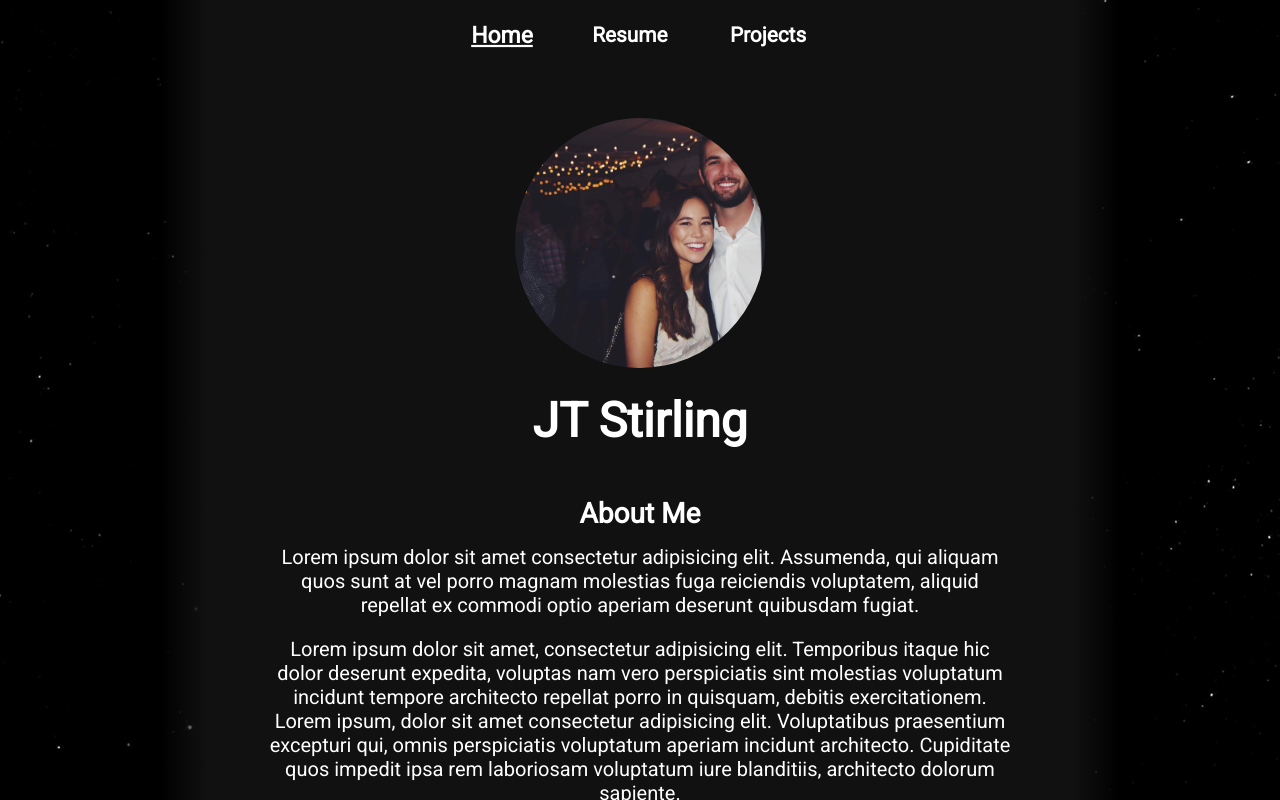
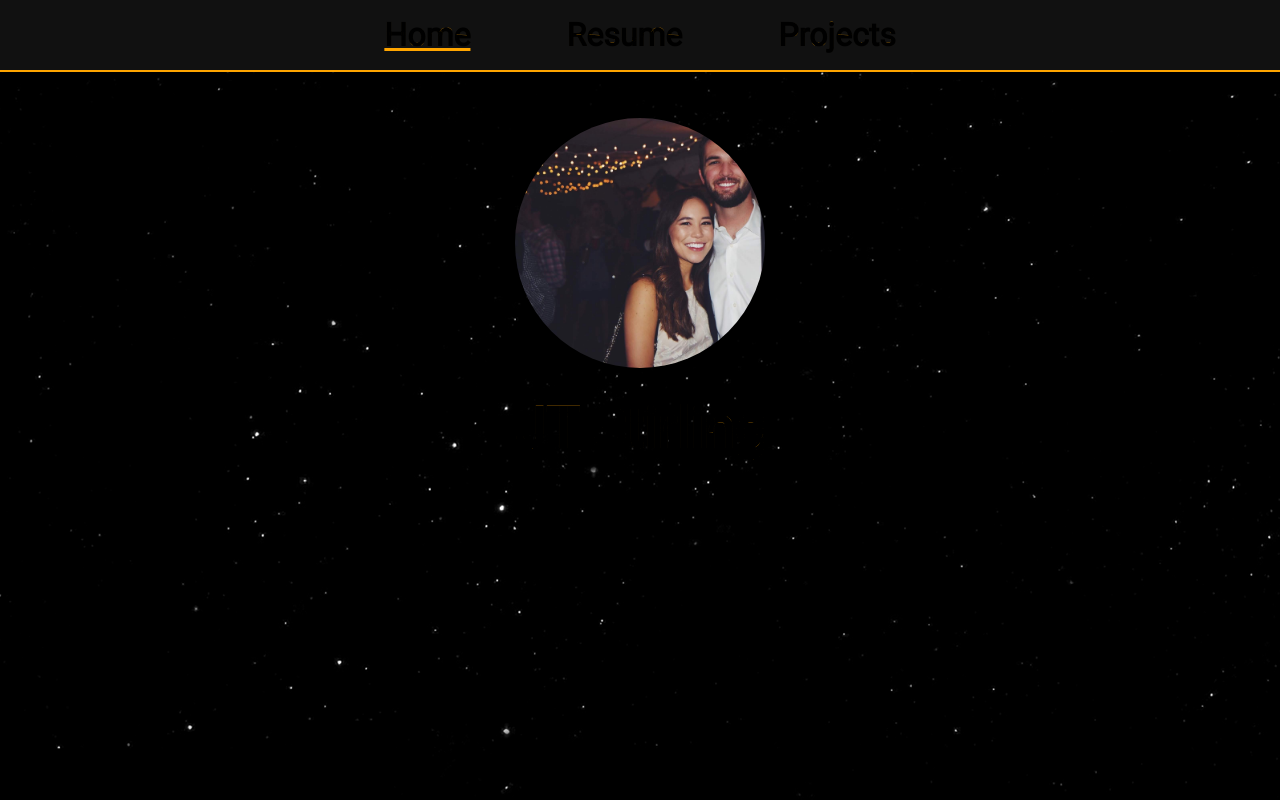
Before and after one commit to jstir123/personal-website, a React (Create React App) app: page / in a window 1280 px wide. Shown: the top 800 px of the page. Built offline with nearby package versions, Linux system fonts and the light colour scheme.

Commit message:
Added in about me crawl sequence

```diff
--- a/src/App.css
+++ b/src/App.css
@@ -14,15 +14,19 @@ a {
 }
 
 h1 {
-    font-size: 3em;
+    font-size: 3.5em;
+    color: #000;
+    -webkit-text-stroke: .01px orange;
 }
 
 h3 {
     font-size: 1.75em;
+    color: orange;
 }
 
 p {
     font-size: 1.25em;
+    color: orange;
 }
 
 .background-container{
@@ -66,6 +70,14 @@ p {
 
 }
 
+.about-me-container {
+    position: relative;
+    height: 100%;
+    text-align: center;
+    animation: enter-about-me 30s linear infinite;
+    transform-origin: 50% 100%;
+}
+
 @keyframes move-background {
     from {
         -webkit-transform: translate3d(0px, 0px, 0px);
@@ -92,7 +104,7 @@ p {
     }
 }
 
-    @-webkit-keyframes move-background {
+@-webkit-keyframes move-background {
     from {
         -webkit-transform: translate3d(0px, 0px, 0px);
     }
@@ -100,3 +112,12 @@ p {
         -webkit-transform: translate3d(1000px, 0px, 0px);
     }
 }
+
+@keyframes enter-about-me {
+    from {
+        top: 800px; -webkit-transform: translate3d(0px, 0px, 0px) rotateX(20deg);
+    }
+    to {
+        top: -5000px; -webkit-transform: translate3d(0px, 0px, -2500px) rotateX(25deg);
+    }
+}
--- a/src/App.js
+++ b/src/App.js
@@ -18,14 +18,13 @@ const useStyles = createUseStyles({
     },
     content: {
         minHeight: '100%',
-        width: '65%',
-        maxWidth: 1700,
         margin: 'auto',
         paddingTop: 70,
-        paddingRight: '5%',
-        paddingLeft: '5%',
-        background: 'rgb(0,0,0)',
-        background: 'linear-gradient(90deg, rgba(0,0,0,0) 0%, rgba(17,17,17,1) 5%, rgba(17,17,17,1) 95%, rgba(0,0,0,0) 100%)'
+        // paddingRight: '5%',
+        // paddingLeft: '5%',
+        background: 'transparent'
+        // background: 'rgb(0,0,0)',
+        // background: 'linear-gradient(90deg, rgba(0,0,0,0) 0%, rgba(17,17,17,1) 5%, rgba(17,17,17,1) 95%, rgba(0,0,0,0) 100%)'
     }
 })
 
--- a/src/components/NavBar.js
+++ b/src/components/NavBar.js
@@ -7,12 +7,17 @@ const useStyles = createUseStyles({
         display: 'flex',
         height: '100%',
         justifyContent: 'center',
-        alignItems: 'center'
+        alignItems: 'center',
+        borderBottom: '2px solid orange',
+        backgroundColor: '#111'
     },
     navLink: {
         margin: '1.5em',
-        fontSize: '1.3em',
+        fontSize: '2em',
         fontWeight: 'bold',
+        color: '#000',
+        WebkitTextStroke: ' .01pt orange',
+        transition: '.5s',
         '&:hover': {
             transform: 'scale(1.1)',
             // textDecoration: 'underline'
@@ -34,7 +39,7 @@ const NavBar = () => {
                 <NavLink
                     exact to={link.path}
                     className={classes.navLink}
-                    activeStyle={{textDecoration: 'underline', transform: 'scale(1.1)'}}
+                    activeStyle={{textDecoration: 'underline'}}
                 >
                     {link.name}
                 </NavLink>
--- /dev/null
+++ b/src/components/ProfileBody.js
@@ -0,0 +1,52 @@
+import React from 'react';
+import { createUseStyles } from 'react-jss';
+
+const useStyles = createUseStyles({
+    profileBody: {
+        height: 1500,
+        width: '100%',
+        // maxWidth: 1700,
+        margin: 'auto',
+        boxSizing: 'border-box',
+        overflow: 'hidden',
+        perspective: '400px'
+    },
+    headText: {
+        marginTop: 0,
+        fontSize: '8vw'
+    },
+    bodyText: {
+        fontWeight: 'bold',
+        fontSize: '6vw'
+    },
+    '@media (max-width: 450px)': {
+        bodyText: {
+            fontSize: '3em'
+        },
+        headText: {
+            fontSize: '6em'
+        }
+    }
+})
+
+const ProfileBody = () => {
+    const classes = useStyles();
+
+    return (
+        <div className={classes.profileBody}>
+            <div className='about-me-container'>
+                <h3 className={classes.headText}>About Me</h3>
+                <p className={classes.bodyText}>Lorem ipsum dolor sit amet consectetur adipisicing elit. Assumenda, qui aliquam quos sunt at vel porro magnam molestias fuga reiciendis voluptatem, aliquid repellat ex commodi optio aperiam deserunt quibusdam fugiat.
+                Lorem ipsum dolor sit amet, consectetur adipisicing elit. Temporibus itaque hic dolor deserunt expedita, voluptas nam vero perspiciatis sint molestias voluptatum incidunt tempore architecto repellat porro in quisquam, debitis exercitationem. Lorem ipsum, dolor sit amet consectetur adipisicing elit. Voluptatibus praesentium excepturi qui, omnis perspiciatis voluptatum aperiam incidunt architecto. Cupiditate quos impedit ipsa rem laboriosam voluptatum iure blanditiis, architecto dolorum sapiente.
+                Lorem ipsum dolor sit amet consectetur adipisicing elit. Obcaecati fuga earum modi vitae accusantium at incidunt optio iure. Voluptate dignissimos qui tenetur laborum id quasi eius ea nulla, doloremque officia?
+                Lorem ipsum dolor sit amet consectetur adipisicing elit. Assumenda, qui aliquam quos sunt at vel porro magnam molestias fuga reiciendis voluptatem, aliquid repellat ex commodi optio aperiam deserunt quibusdam fugiat.
+                Lorem ipsum dolor sit amet, consectetur adipisicing elit. Temporibus itaque hic dolor deserunt expedita, voluptas nam vero perspiciatis sint molestias voluptatum incidunt tempore architecto repellat porro in quisquam, debitis exercitationem. Lorem ipsum, dolor sit amet consectetur adipisicing elit. Voluptatibus praesentium excepturi qui, omnis perspiciatis voluptatum aperiam incidunt architecto. Cupiditate quos impedit ipsa rem laboriosam voluptatum iure blanditiis, architecto dolorum sapiente.
+                Lorem ipsum dolor sit amet consectetur adipisicing elit. Obcaecati fuga earum modi vitae accusantium at incidunt optio iure. Voluptate dignissimos qui tenetur laborum id quasi eius ea nulla, doloremque officia
+                Lorem ipsum dolor sit amet, consectetur adipisicing elit. Temporibus itaque hic dolor deserunt expedita, voluptas nam vero perspiciatis sint molestias voluptatum incidunt tempore architecto repellat porro in quisquam, debitis exercitationem. Lorem ipsum, dolor sit amet consectetur adipisicing elit. Voluptatibus praesentium excepturi qui, omnis perspiciatis voluptatum aperiam incidunt architecto. Cupiditate quos impedit ipsa rem laboriosam voluptatum iure blanditiis, architecto dolorum sapiente.
+                Lorem ipsum dolor sit amet consectetur adipisicing elit. Obcaecati fuga earum modi vitae accusantium at incidunt optio iure. Voluptate dignissimos qui tenetur laborum id quasi eius ea nulla, doloremque officia?</p>
+            </div>
+        </div>
+    );
+}
+
+export default ProfileBody;
--- a/src/components/ProfileHeader.js
+++ b/src/components/ProfileHeader.js
@@ -2,6 +2,7 @@ import React from 'react';
 import { createUseStyles } from 'react-jss';
 
 import ProfilePic from './ProfilePic';
+import ProfileBody from './ProfileBody';
 
 const useStyles = createUseStyles({
     profileHeader: {
@@ -15,12 +16,8 @@ const useStyles = createUseStyles({
         margin: 'auto'
     },
     name: {
-        margin: '0.5em 0'
-    },
-    bio: {
-        width: '90%',
-        margin: 'auto',
-        marginTop: '3em'
+        margin: '0.5em 0',
+        marginBottom: '0.5em'
     }
 })
 
@@ -33,12 +30,6 @@ const ProfileHeader = () => {
                 <ProfilePic />
             </div>
             <h1 className={classes.name}>JT Stirling</h1>
-            <div className={classes.bio}>
-                <h3 style={{marginBottom: 0}}>About Me</h3>
-                <p style={{marginTop: 15}}>Lorem ipsum dolor sit amet consectetur adipisicing elit. Assumenda, qui aliquam quos sunt at vel porro magnam molestias fuga reiciendis voluptatem, aliquid repellat ex commodi optio aperiam deserunt quibusdam fugiat.</p>
-                <p>Lorem ipsum dolor sit amet, consectetur adipisicing elit. Temporibus itaque hic dolor deserunt expedita, voluptas nam vero perspiciatis sint molestias voluptatum incidunt tempore architecto repellat porro in quisquam, debitis exercitationem. Lorem ipsum, dolor sit amet consectetur adipisicing elit. Voluptatibus praesentium excepturi qui, omnis perspiciatis voluptatum aperiam incidunt architecto. Cupiditate quos impedit ipsa rem laboriosam voluptatum iure blanditiis, architecto dolorum sapiente.</p>
-                <p>Lorem ipsum dolor sit amet consectetur adipisicing elit. Obcaecati fuga earum modi vitae accusantium at incidunt optio iure. Voluptate dignissimos qui tenetur laborum id quasi eius ea nulla, doloremque officia?</p>
-            </div>
         </div>
     );
 }
--- a/src/pages/Home.js
+++ b/src/pages/Home.js
@@ -1,11 +1,12 @@
 import React from 'react';
 import { createUseStyles } from 'react-jss';
+import ProfileBody from '../components/ProfileBody';
 
 import ProfileHeader from '../components/ProfileHeader';
 
 const useStyles = createUseStyles({
     home: {
-        // background: 'lightblue'
+        margin: 'auto'
     },
     h1: {
         margin: 0
@@ -18,6 +19,7 @@ const Home = () => {
     return (
         <div className={classes.home}>
             <ProfileHeader />
+            <ProfileBody />
         </div>
     );
 }
```
